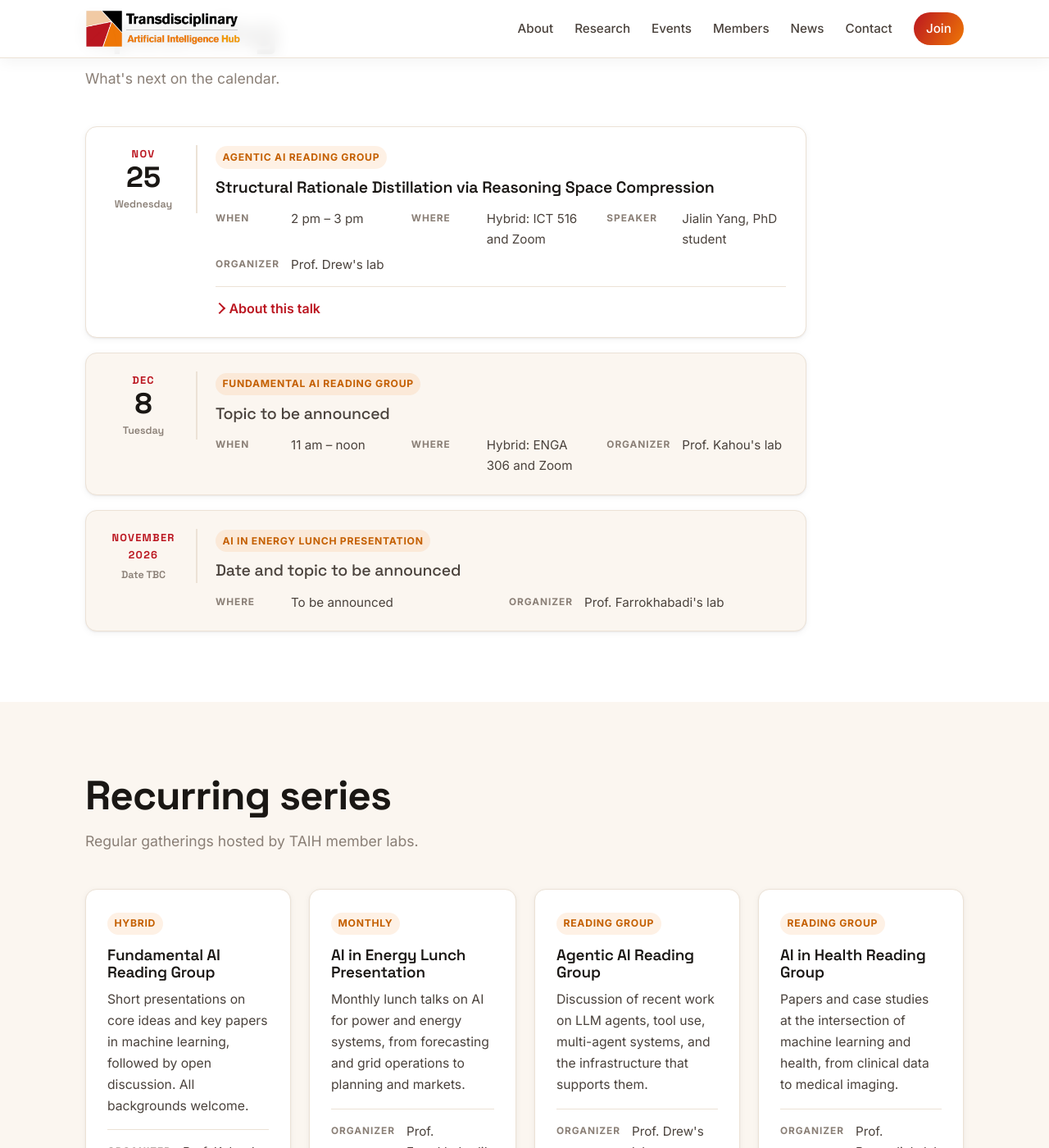
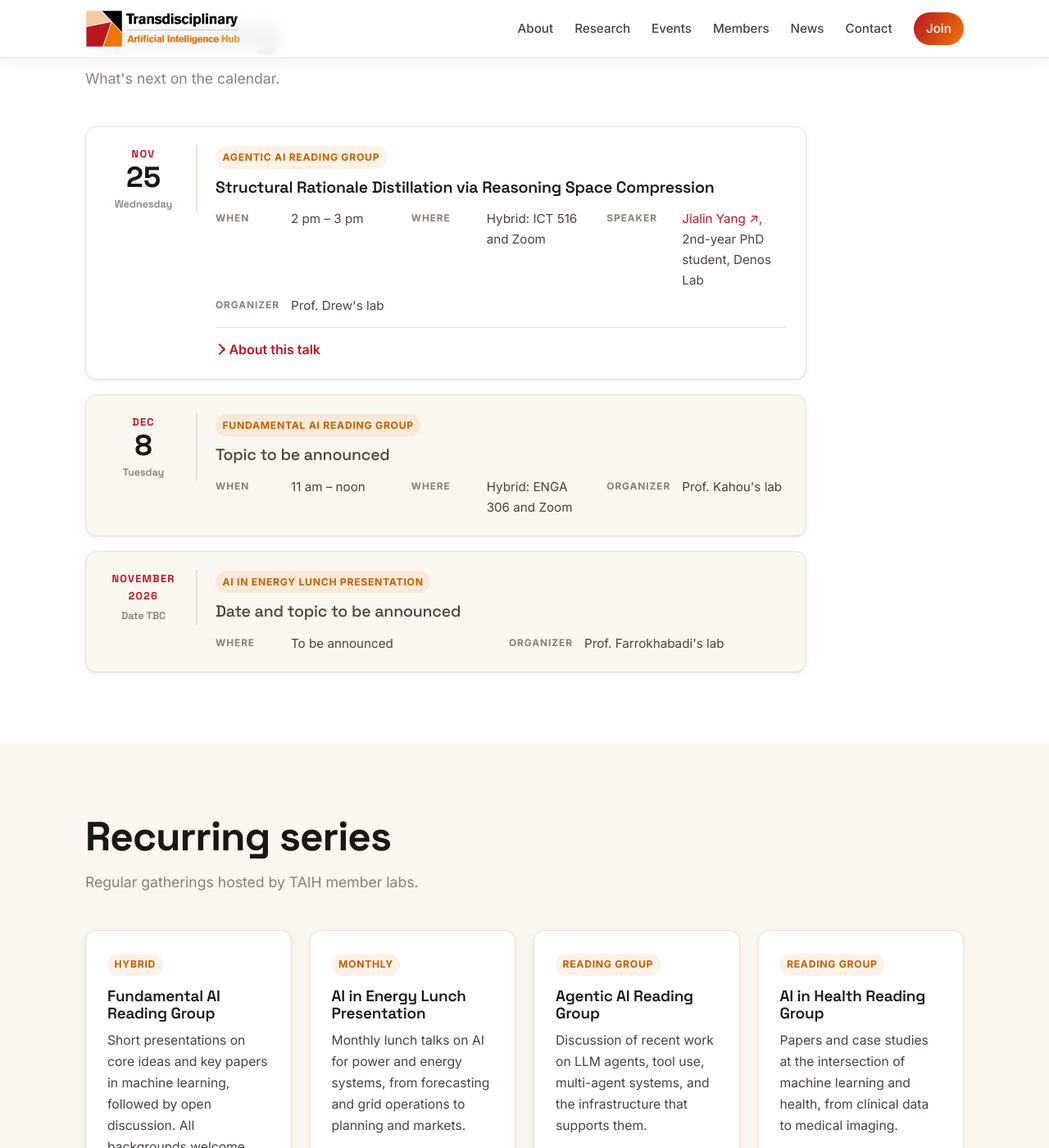
Before and after one commit to taih-ca/taih-ca.github.io, a Jekyll site: the page built from events.html, in a window 1280 px wide and 1400 px high, scrolled down 469 px. Shown: the whole window at 82% size. Built offline with Jekyll 4.4.1, drawn with Linux system fonts in a browser that asks for light colours; some of the changed text lies outside the part shown.

Commit message:
Link speaker names and stack series card details

```diff
--- a/assets/css/style.css
+++ b/assets/css/style.css
@@ -394,7 +394,9 @@ a.person__avatar { text-decoration: none; color: #fff; }
 .event__meta div, .series__facts div { display: grid; grid-template-columns: 84px 1fr; gap: 8px; font-size: .95rem; }
 .event__meta dt, .series__facts dt { font-size: .74rem; font-weight: 700; letter-spacing: .08em; text-transform: uppercase; color: var(--muted); padding-top: 3px; }
 .event__meta dd, .series__facts dd { margin: 0; color: var(--ink-soft); }
-.series__facts { margin-top: 16px; padding-top: 14px; border-top: 1px solid var(--line); grid-template-columns: 1fr; }
+.series__facts { margin-top: 16px; padding-top: 14px; border-top: 1px solid var(--line); grid-template-columns: 1fr; gap: 10px; }
+.series__facts div { grid-template-columns: 1fr; gap: 2px; }
+.series__facts dt { padding-top: 0; }
 .event__abstract { margin-top: 14px; border-top: 1px solid var(--line); padding-top: 12px; }
 .event__abstract summary { cursor: pointer; font-weight: 600; color: var(--crimson); list-style: none; display: inline-flex; align-items: center; gap: .4em; }
 .event__abstract summary::-webkit-details-marker { display: none; }
--- a/events.html
+++ b/events.html
@@ -70,7 +70,7 @@ description: >-
           <dl class="event__meta">
             {% if e.time %}<div><dt>When</dt><dd>{{ e.time }}</dd></div>{% endif %}
             {% if e.location %}<div><dt>Where</dt><dd>{{ e.location }}</dd></div>{% endif %}
-            {% if e.presenter %}<div><dt>Speaker</dt><dd>{{ e.presenter }}</dd></div>{% endif %}
+            {% if e.presenter %}<div><dt>Speaker</dt><dd>{% if e.presenter_url %}<a href="{{ e.presenter_url }}" target="_blank" rel="noopener">{{ e.presenter }} ↗</a>{% else %}{{ e.presenter }}{% endif %}{% if e.presenter_title %}, {{ e.presenter_title }}{% endif %}</dd></div>{% endif %}
             {% if s %}<div><dt>Organizer</dt><dd>{{ s.organizer }}</dd></div>{% endif %}
           </dl>
           {% if e.abstract %}
@@ -127,7 +127,7 @@ description: >-
         <span class="past__date">{{ p.date | date: "%B %-d, %Y" }}</span>
         <div>
           <p class="past__title">{% if p.url %}<a href="{{ p.url | relative_url }}">{{ p.title }}</a>{% else %}{{ p.title }}{% endif %}</p>
-          {% if s %}<p class="past__meta">{{ s.title }}{% if p.presenter %} · {{ p.presenter }}{% endif %}</p>{% endif %}
+          {% if s %}<p class="past__meta">{{ s.title }}{% if p.presenter %} · {{ p.presenter }}{% if p.presenter_title %}, {{ p.presenter_title }}{% endif %}{% endif %}</p>{% endif %}
           {% if p.summary %}<p class="past__meta">{{ p.summary }}</p>{% endif %}
         </div>
       </li>
```
Also changed, not shown: _data/calendar.yml (+6 -3 lines).
